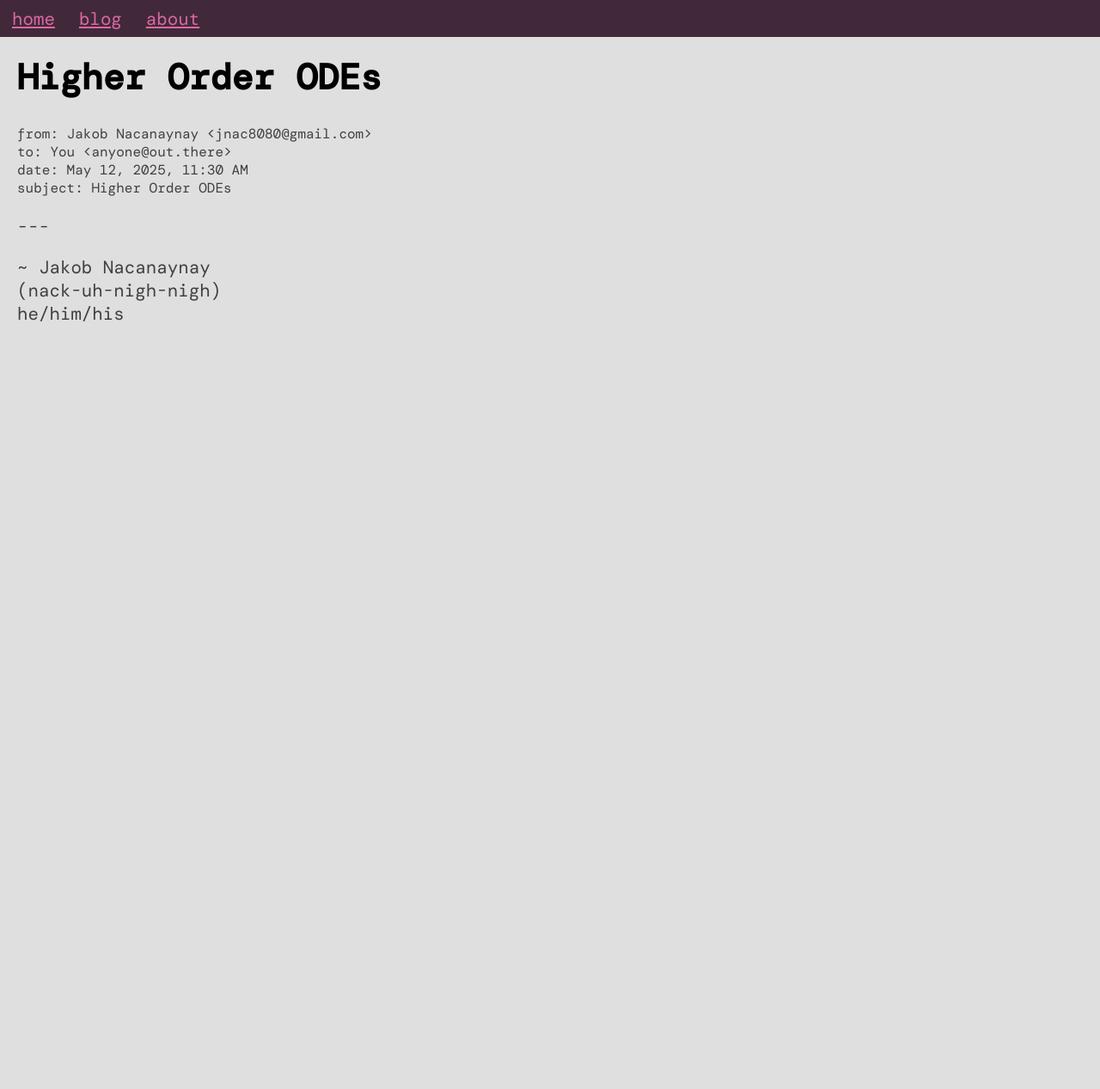
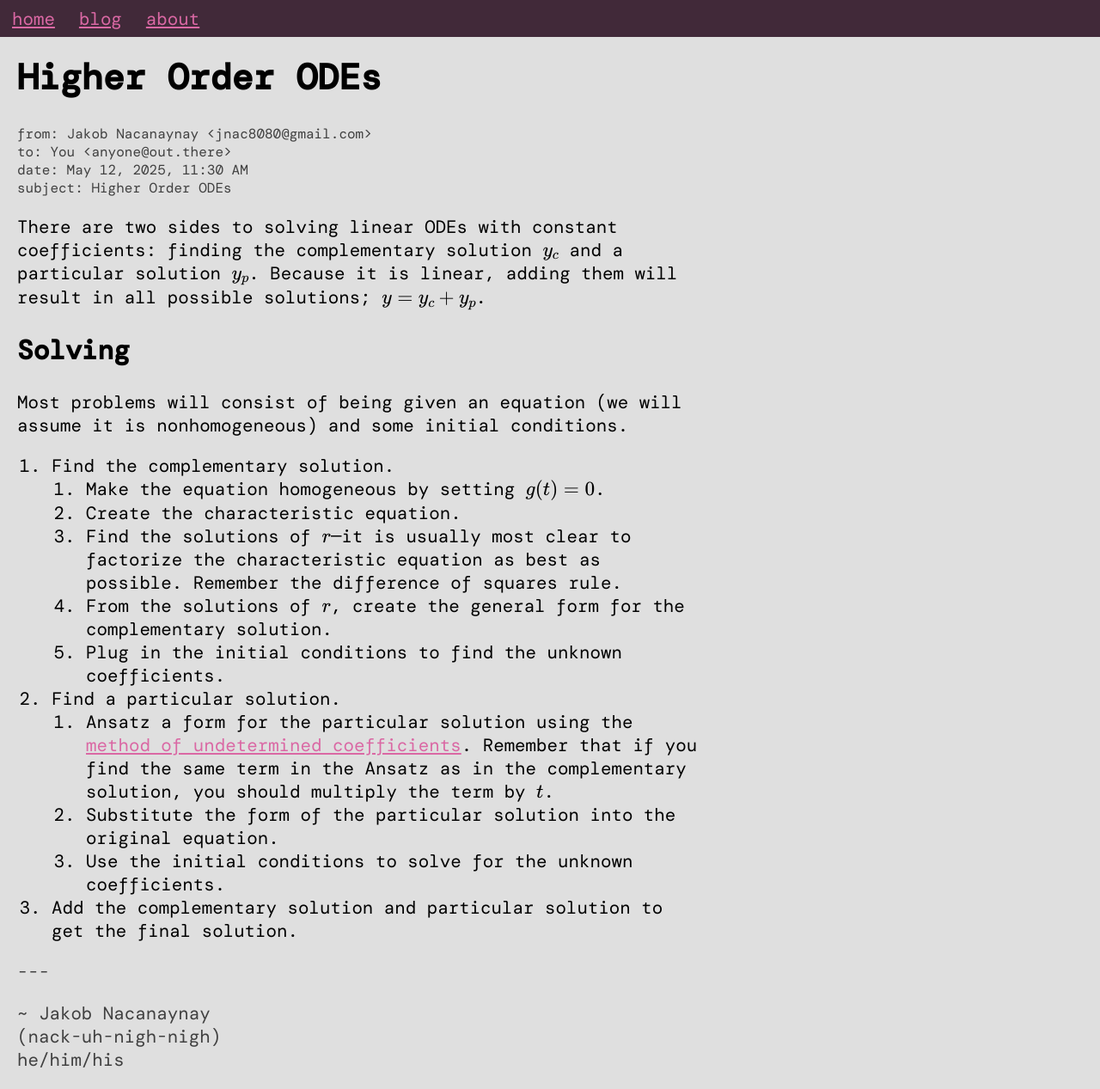
Before and after one commit to j-nac/j-nac.github.io, a Jekyll site: the page built from _posts/2025-05-12-higher-order-odes.md, in a window 1280 px wide and 1267 px high. Shown: the whole window at 86% size. Built offline with Jekyll 4.4.1, drawn with Linux system fonts in a browser that asks for light colours; some web fonts are replaced.

Commit message:
Add higher odes

```diff
--- a/_posts/2025-05-12-higher-order-odes.md
+++ b/_posts/2025-05-12-higher-order-odes.md
@@ -4,3 +4,21 @@ title: Higher Order ODEs
 ---
 
 {% include mailinfo.html from="Jakob Nacanaynay <jnac8080@gmail.com>" to="You <anyone@out.there>" date="May 12, 2025, 11:30 AM" subject="Higher Order ODEs" %}
+
+There are two sides to solving linear ODEs with constant coefficients: finding the complementary solution $y_c$ and a particular solution $y_p$. Because it is linear, adding them will result in all possible solutions; $y = y_c + y_p$.
+
+## Solving
+
+Most problems will consist of being given an equation (we will assume it is nonhomogeneous) and some initial conditions.
+
+1. Find the complementary solution.
+   1. Make the equation homogeneous by setting $g(t)=0$.
+   2. Create the characteristic equation.
+   3. Find the solutions of $r$---it is usually most clear to factorize the characteristic equation as best as possible. Remember the difference of squares rule.
+   4. From the solutions of $r$, create the general form for the complementary solution.
+   5. Plug in the initial conditions to find the unknown coefficients.
+2. Find a particular solution.
+   1. Ansatz a form for the particular solution using the [method of undetermined coefficients]({% post_url 2025-05-12-undetermined-coefficients %}). Remember that if you find the same term in the Ansatz as in the complementary solution, you should multiply the term by $t$.
+   2. Substitute the form of the particular solution into the original equation.
+   3. Use the initial conditions to solve for the unknown coefficients.
+3. Add the complementary solution and particular solution to get the final solution.
```
